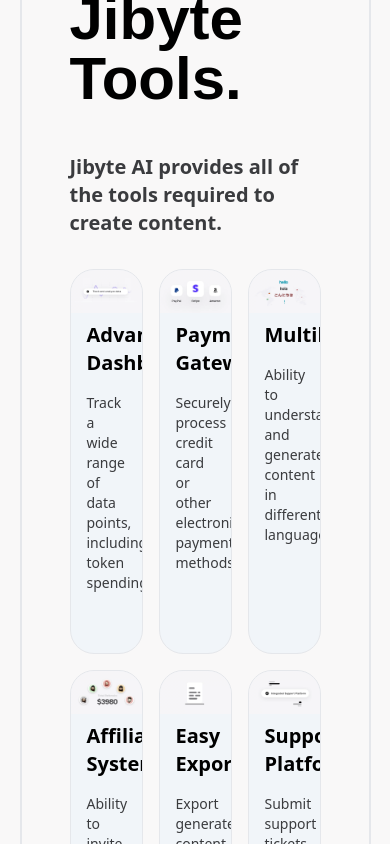
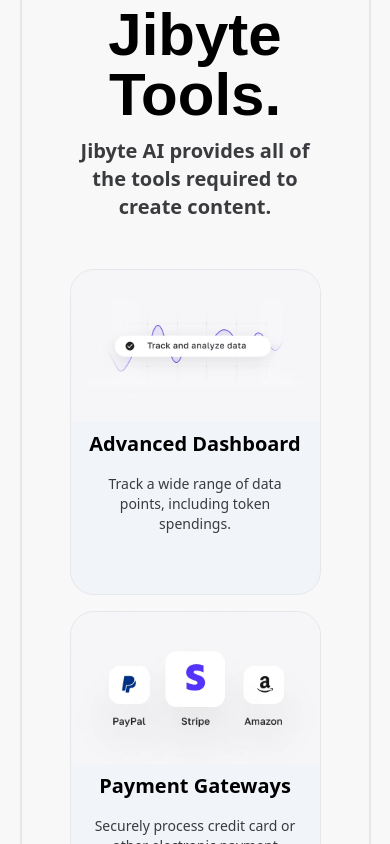
Before and after one commit to solomon-mh/ai-website-ui-clone, a React (Vite) app: page / in a window 390 px wide. Shown: the part 6880-7724 px from the top of the page. Built offline with nearby package versions, Linux system fonts and the light colour scheme.

Commit message:
working on responsiveness

```diff
--- a/src/components/JiByteTools.jsx
+++ b/src/components/JiByteTools.jsx
@@ -17,12 +17,14 @@ const JiByteTools = () => {
     );
   });
   return (
-    <div>
+    <div className='text-center my-4'>
       <h1 className='text-6xl py-3'>Jibyte Tools.</h1>
-      <p className='text-xl py-8 font-semibold'>
+      <p className='text-xl pb-12 font-semibold'>
         Jibyte AI provides all of the tools required to create content.
       </p>
-      <div className='tools-card-container grid grid-cols-3 gap-4'>{tools}</div>
+      <div className='tools-card-container grid md:grid-cols-3 gap-4'>
+        {tools}
+      </div>
     </div>
   );
 };
```
